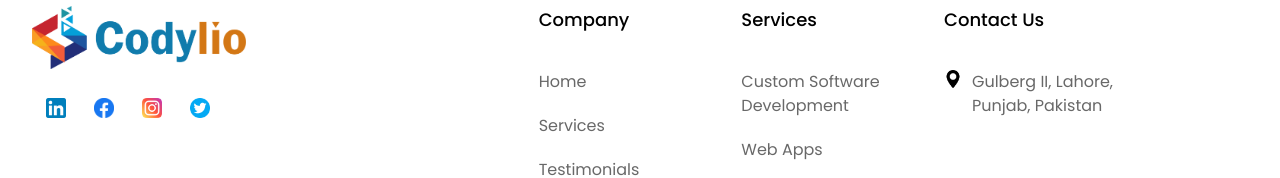
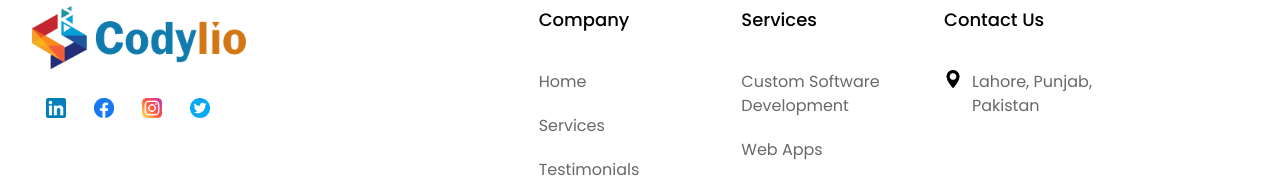
Before and after one commit to talhashakil155/codylio-website, a Next.js app: page /projects/marketplacefresh in a window 1280 px wide. Shown: the part 2653-2831 px from the top of the page. Built offline with nearby package versions, Linux system fonts and the light colour scheme.

Commit message:
Footer Address Updation

```diff
--- a/app/components/Footer/Footer.tsx
+++ b/app/components/Footer/Footer.tsx
@@ -57,7 +57,7 @@ const products: ProductType[] = [
         section: "Contact Us",
         // link: ['+92-313-4488511', 'contact@codylio.com', "Gulberg II, Lahore, Punjab, Pakistan"],
         // icon: ['/assets/footer/phone.png', '/assets/footer/email.png', '/assets/footer/location.png']
-        link: ["Gulberg II, Lahore, Punjab, Pakistan"],
+        link: ["Lahore, Punjab, Pakistan"],
         icon: ['/assets/footer/location.png']
     }
 ]
```
